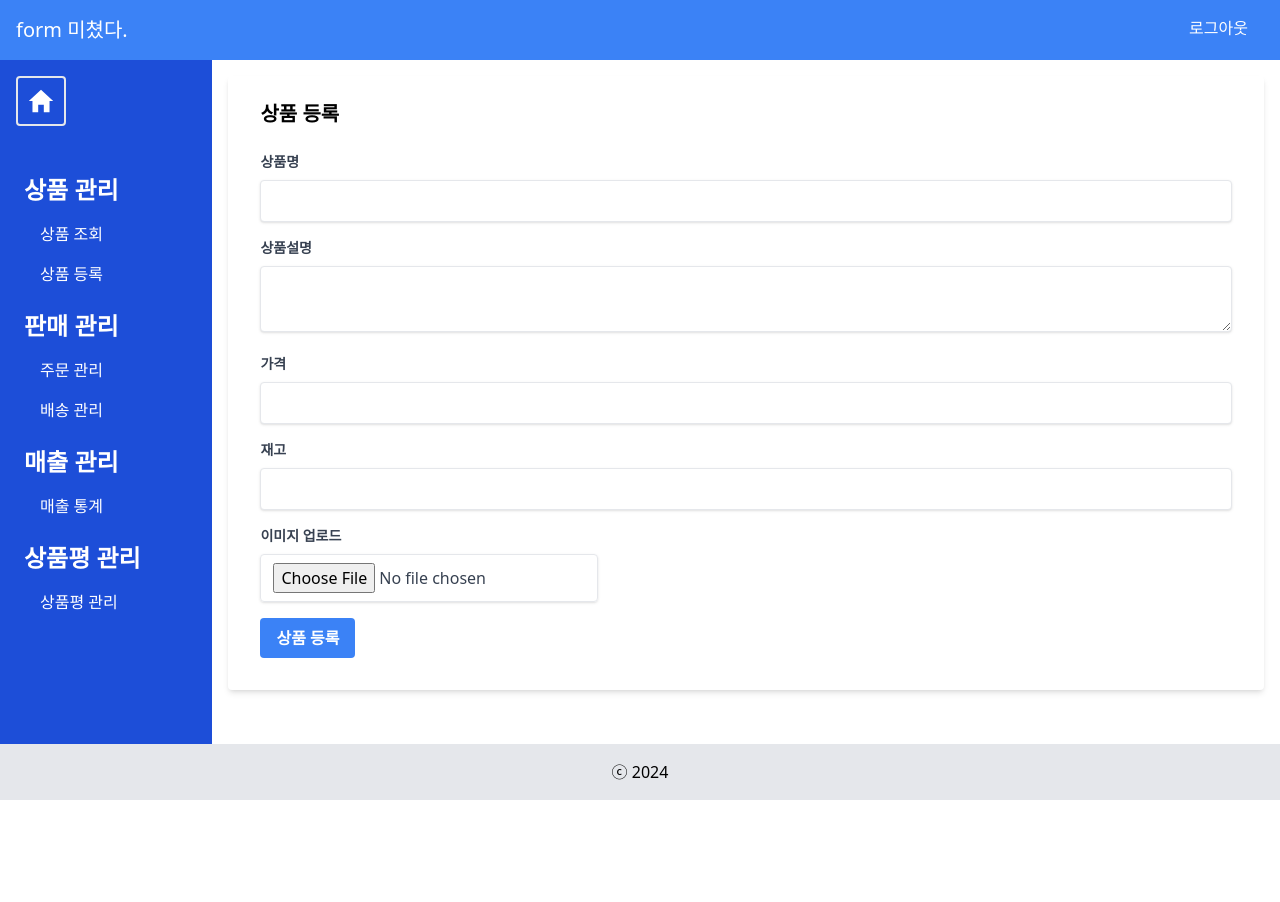
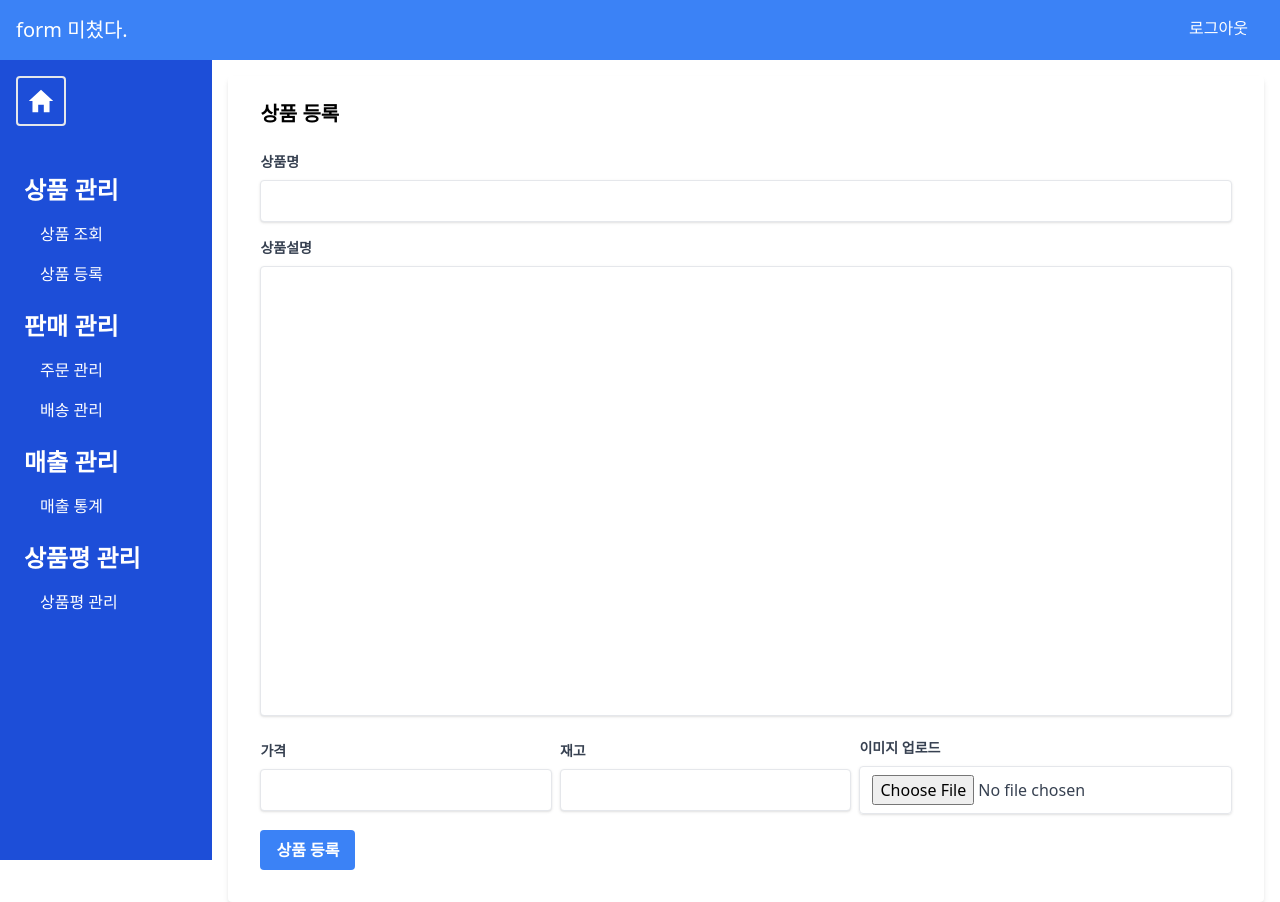
Before and after one commit to KDT-IaaS-Class-One-Group/KDT-IaaS-4team-ERP, a Next.js app: page /admin/product-add in a window 1280 px wide. Before the commit the page ends 800 px from the top, so only its background shows below. Built offline with nearby package versions, Linux system fonts and the light colour scheme.

Commit message:
feat: 상품 추가 리뉴얼

```diff
--- a/app/(pages)/admin/(product)/product-add/page.tsx
+++ b/app/(pages)/admin/(product)/product-add/page.tsx
@@ -65,11 +65,13 @@ export default function ProductAdd() {
               name='description'
               required
               onChange={handleChange}
-              className='shadow appearance-none border rounded w-full py-2 px-3 text-gray-700'
+              rows={18}
+              className='shadow appearance-none border rounded w-full py-2 px-3 text-gray-700 resize-none'
             ></textarea>
           </div>
 
-          <div className='mb-4'>
+          <div className='mb-4 flex justify-between items-center'>
+            <div className='flex-grow mr-2'>
               <label className='block text-gray-700 text-sm font-bold mb-2'>
                 가격
               </label>
@@ -82,7 +84,7 @@ export default function ProductAdd() {
               />
             </div>
 
-          <div className='mb-4'>
+            <div className='flex-grow mr-2'>
               <label className='block text-gray-700 text-sm font-bold mb-2'>
                 재고
               </label>
@@ -95,7 +97,7 @@ export default function ProductAdd() {
               />
             </div>
 
-          <div className='mb-4'>
+            <div className='flex-grow'>
               <label className='block text-gray-700 text-sm font-bold mb-2'>
                 이미지 업로드
               </label>
@@ -103,8 +105,9 @@ export default function ProductAdd() {
                 type='file'
                 name='image'
                 onChange={handleChange}
-              className='shadow appearance-none border rounded py-2 px-3 text-gray-700'
+                className='shadow appearance-none border rounded py-2 px-3 text-gray-700 w-full'
               />
+            </div>
           </div>
 
           <div className='flex items-center justify-between'>
--- a/app/(pages)/admin/layout.tsx
+++ b/app/(pages)/admin/layout.tsx
@@ -16,7 +16,6 @@ export default function CustomerLayout({ children }: ChildrenProps) {
         <Sidebar></Sidebar>
         {children}
       </div>
-      <Footer></Footer>
     </>
   );
 }
```
Lines whose indentation alone changed are shown as unchanged.
